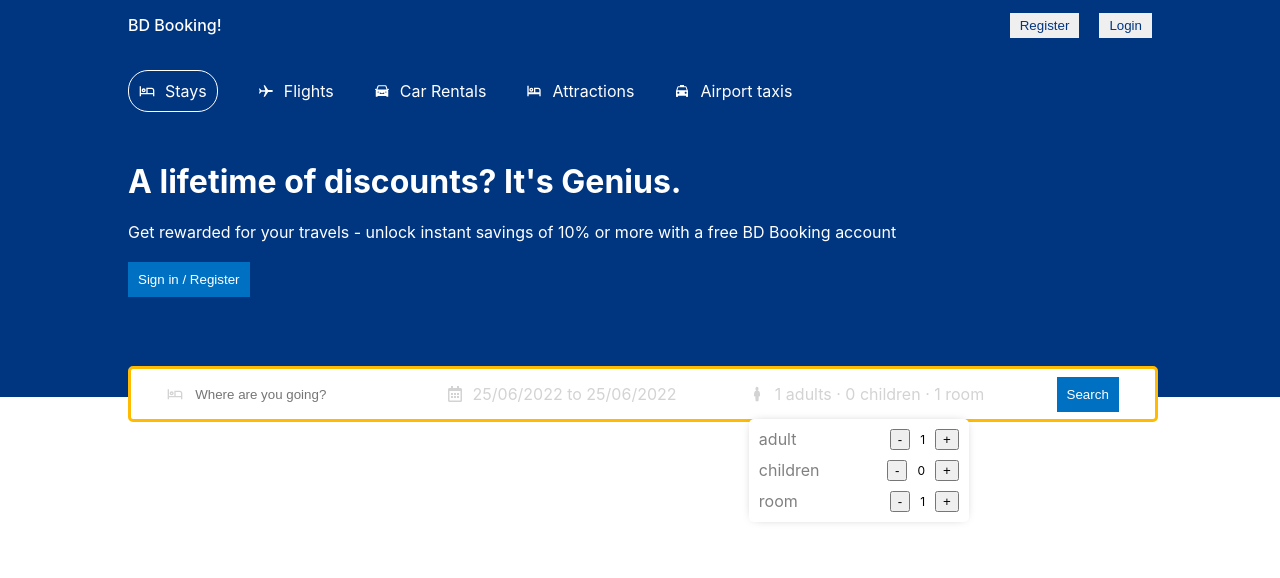
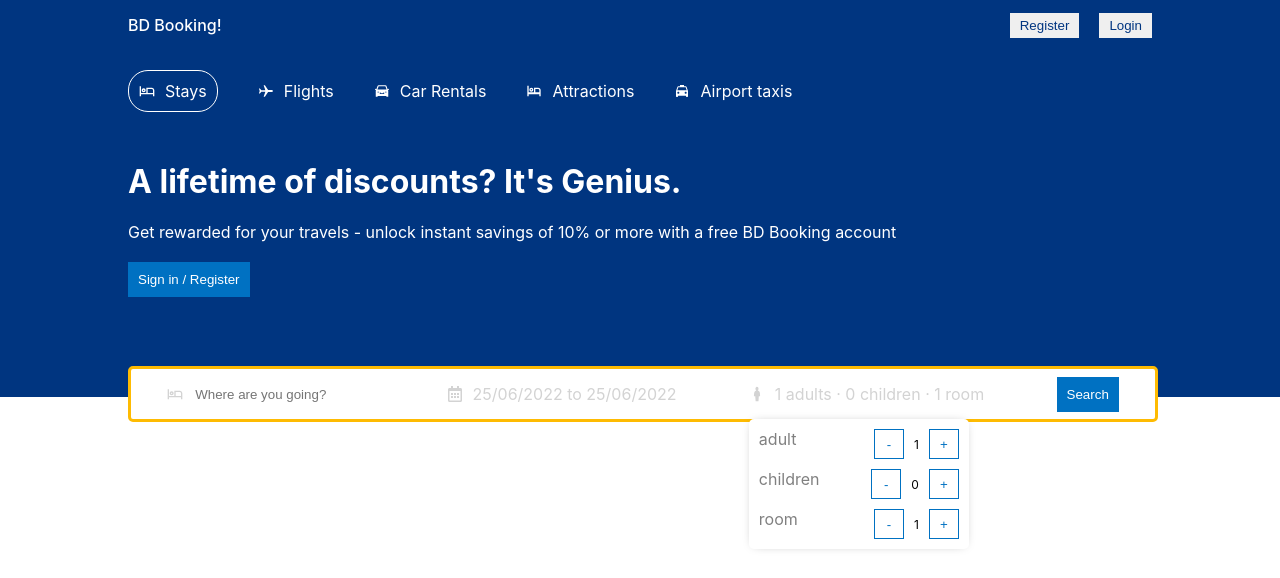
Before and after one commit to Shahriyar-Hosen/bd-booking, a React (Create React App) app: page / in a window 1280 px wide. Shown: the top 578 px of the page. Built offline with nearby package versions, Linux system fonts and the light colour scheme.

Commit message:
option Counter Btn style doone

```diff
--- a/src/Components/Header/Header.css
+++ b/src/Components/Header/Header.css
@@ -110,3 +110,12 @@
   font-size: 12px;
   color: black;
 }
+
+.optionCounterBtn {
+  width: 30px;
+  height: 30px;
+  border: 1px solid #0071c2;
+  color: #0071c2;
+  cursor: pointer;
+  background-color: white;
+}
```
